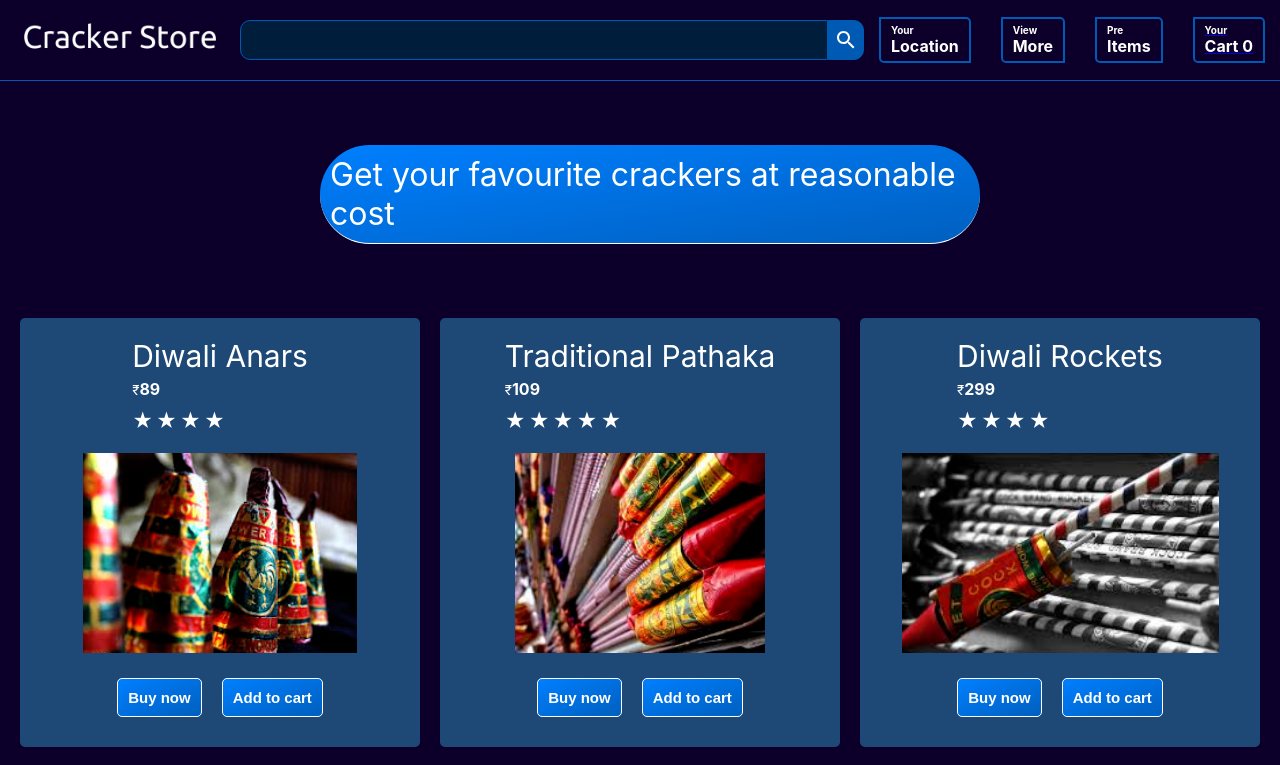
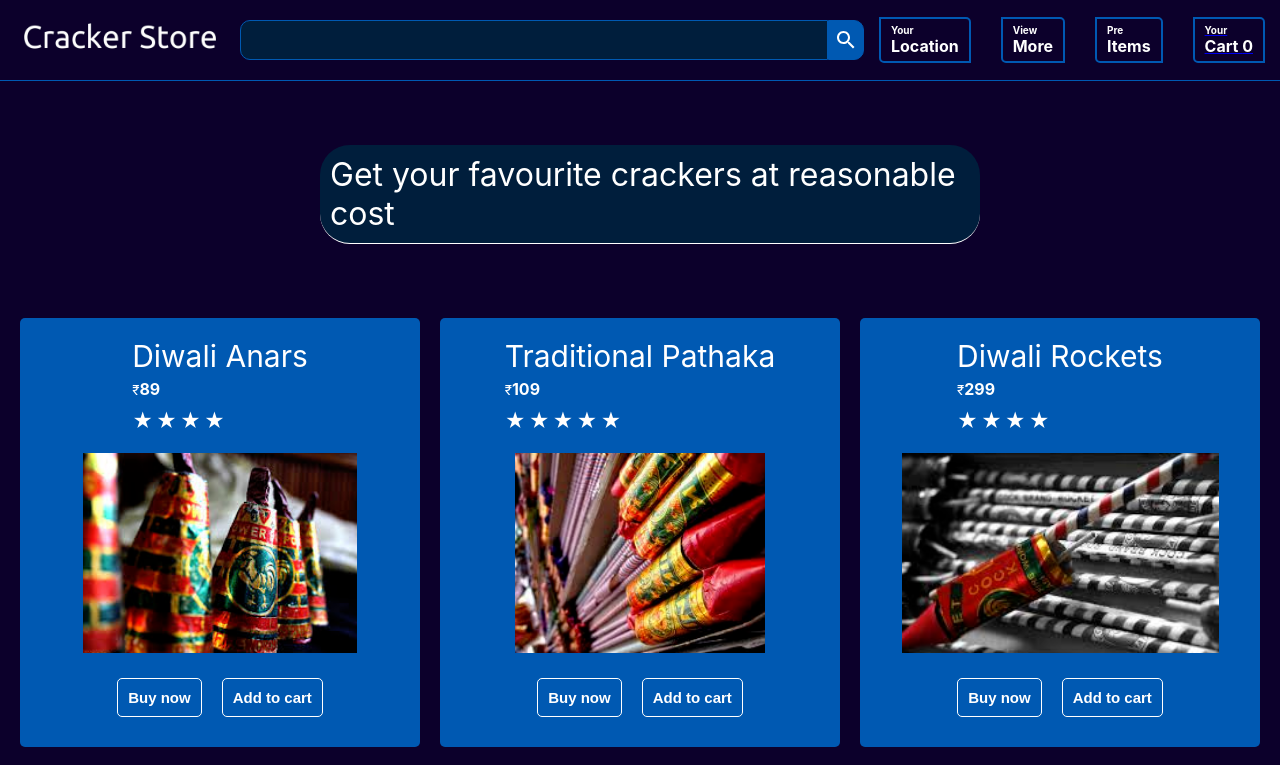
Before and after one commit to mahendrasaikumargandham/CrackerStore, a React (Create React App) app: page / in a window 1280 px wide. Shown: the top 765 px of the page. Built offline with nearby package versions, Linux system fonts and the light colour scheme.

Commit message:
Changed color

```diff
--- a/src/Checkout.css
+++ b/src/Checkout.css
@@ -18,7 +18,7 @@
     width: 60%;
 }
 .checkout_items {
-    background-color:rgb(30, 73, 118);
+    background-color: rgba(0, 30, 60);
     border-radius: 5px;
 }
 
--- a/src/Home.css
+++ b/src/Home.css
@@ -32,9 +32,10 @@
     margin-top: 5%;
     margin-bottom: 5%;
     font-weight: 400;
-    background: linear-gradient(to right bottom, rgb(0, 127, 255), rgb(0, 89, 178) 120%);
+    background: rgba(0, 30, 60);
     border-bottom: 1px solid #fff;
-    border-radius: 50px;
+    border-radius: 30px;
+    color: #fff;
 }
 
 @media (max-width:768px) {
--- a/src/Product.css
+++ b/src/Product.css
@@ -84,7 +84,7 @@
     width: 100%;
     max-height: 400px;
     min-width: 100px;
-    background: rgb(30, 73, 118);
+    background: rgba(0,89,178);
     z-index: 1;
     border-radius: 5px;
 }
@@ -102,7 +102,7 @@
 }
 .product > .product_buttons > button
 {
-    background: linear-gradient(to right bottom, rgb(0, 127, 255), rgb(0, 89, 178) 120%);
+    background: rgba(0,89,178);
     border: 1px solid #fff;
     margin-top: 10px;
     color: #fff;
--- a/src/Subtotal.css
+++ b/src/Subtotal.css
@@ -5,9 +5,10 @@
     width: 300px;
     height: 100px;
     padding: 20px;
-    border-color: #f5f5f5;
+    background-color: rgba(0,89,178);
+    border-color: rgb(0, 89, 178);
     border: 1px solid #dddddd;
-    border-radius: 3px;
+    border-radius: 5px;
 }
 
 .subtotal_gift {
@@ -20,8 +21,8 @@
 }
 
 .subtotal > button {
-    background:rgb(0, 89, 178);
-    border-radius: 2px;
+    background-color: rgba(0,89,178);
+    border-radius: 5px;
     width: 100%;
     height: 30px;
     font-size: 17px;
```
